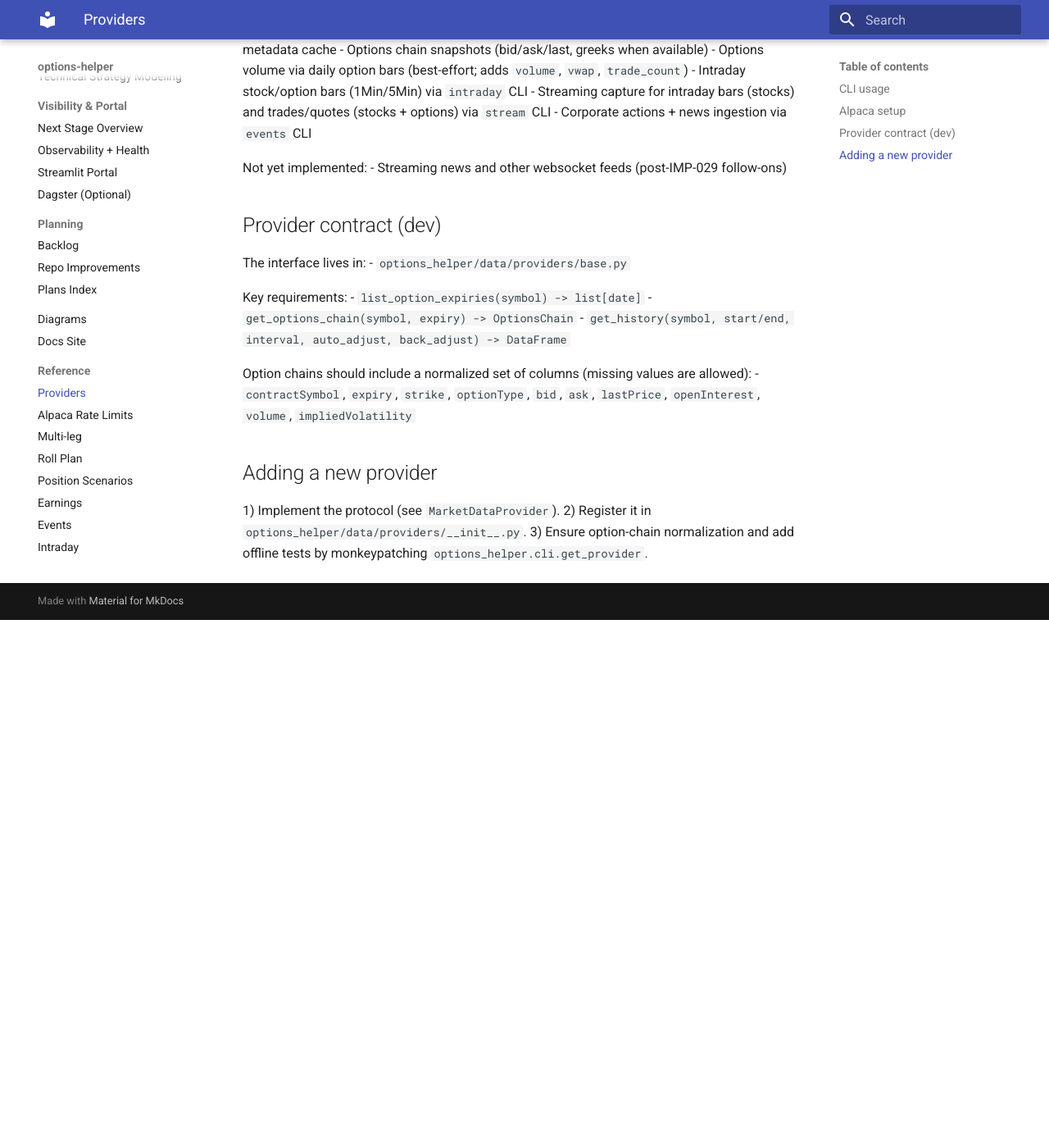
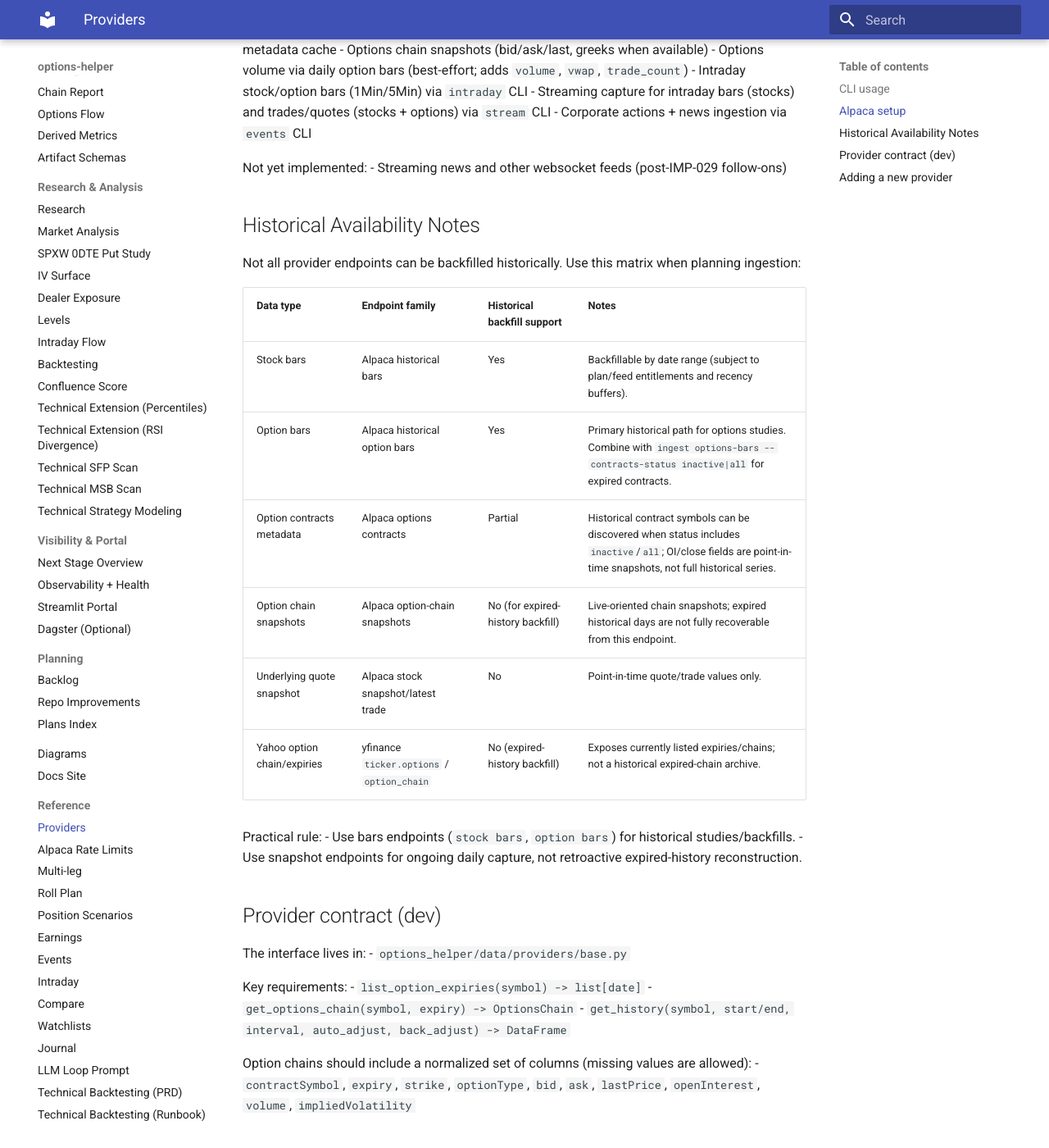
Before and after one commit to gfidanli/options-helper, an MkDocs documentation site: the page built from docs/PROVIDERS.md, in a window 1280 px wide and 1400 px high, scrolled down 941 px. Shown: the whole window at 82% size. Built offline with MkDocs 1.6.1 and Material for MkDocs 9.7.7, drawn with Linux system fonts in a browser that asks for light colours; before the commit the page ends 1697 px from its top, so only the background shows below that.

Commit message:
docs: clarify live-only vs historical endpoint coverage

```diff
--- a/docs/PROVIDERS.md
+++ b/docs/PROVIDERS.md
@@ -55,6 +55,23 @@
 Not yet implemented:
 - Streaming news and other websocket feeds (post-IMP-029 follow-ons)
 
+## Historical Availability Notes
+
+Not all provider endpoints can be backfilled historically. Use this matrix when planning ingestion:
+
+| Data type | Endpoint family | Historical backfill support | Notes |
+| --- | --- | --- | --- |
+| Stock bars | Alpaca historical bars | Yes | Backfillable by date range (subject to plan/feed entitlements and recency buffers). |
+| Option bars | Alpaca historical option bars | Yes | Primary historical path for options studies. Combine with `ingest options-bars --contracts-status inactive|all` for expired contracts. |
+| Option contracts metadata | Alpaca options contracts | Partial | Historical contract symbols can be discovered when status includes `inactive`/`all`; OI/close fields are point-in-time snapshots, not full historical series. |
+| Option chain snapshots | Alpaca option-chain snapshots | No (for expired-history backfill) | Live-oriented chain snapshots; expired historical days are not fully recoverable from this endpoint. |
+| Underlying quote snapshot | Alpaca stock snapshot/latest trade | No | Point-in-time quote/trade values only. |
+| Yahoo option chain/expiries | yfinance `ticker.options` / `option_chain` | No (expired-history backfill) | Exposes currently listed expiries/chains; not a historical expired-chain archive. |
+
+Practical rule:
+- Use bars endpoints (`stock bars`, `option bars`) for historical studies/backfills.
+- Use snapshot endpoints for ongoing daily capture, not retroactive expired-history reconstruction.
+
 ## Provider contract (dev)
 
 The interface lives in:
```
Also changed, not shown: docs/COVERAGE.md (+1 -0 lines), docs/INGEST.md (+2 -0 lines).
